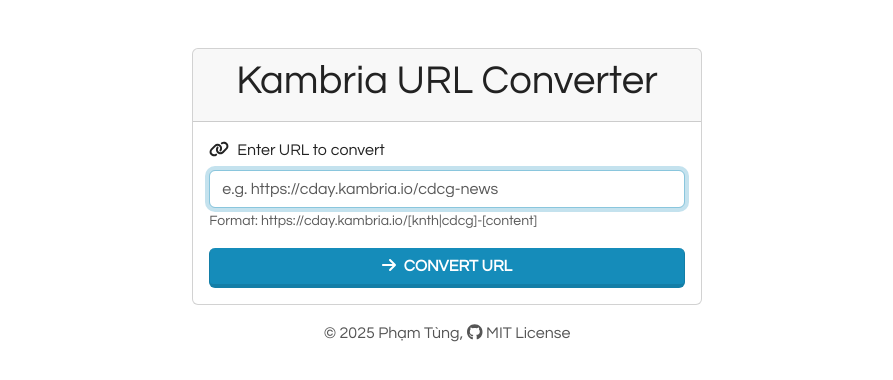
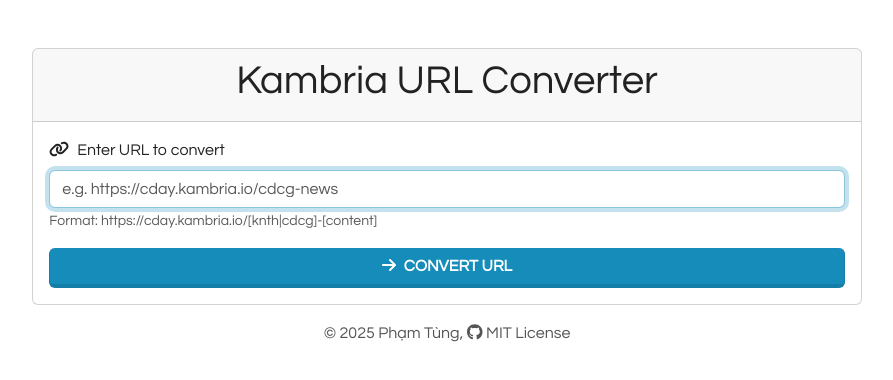
Before and after one commit to tungpham42/kambria-link-tool, a React (Create React App) app: page / in a window 1280 px wide. Shown: the top 380 px of the page, without its empty margins (193-1086 px from the left). Built offline with nearby package versions, Linux system fonts and the light colour scheme.

Commit message:
Update UrlConverter.js

```diff
--- a/src/components/UrlConverter.js
+++ b/src/components/UrlConverter.js
@@ -74,9 +74,9 @@
   };
 
   return (
-    <Container className="pt-5 col-lg-10 col-md-10 col-sm-10 col-12">
+    <Container className="pt-5 col-lg-8 col-md-10 col-sm-10 col-12">
       <Row className="justify-content-center">
-        <Col md={8} lg={6}>
+        <Col>
           <Card>
             <Card.Header>
               {/* Heading with Font Awesome icon */}
```
